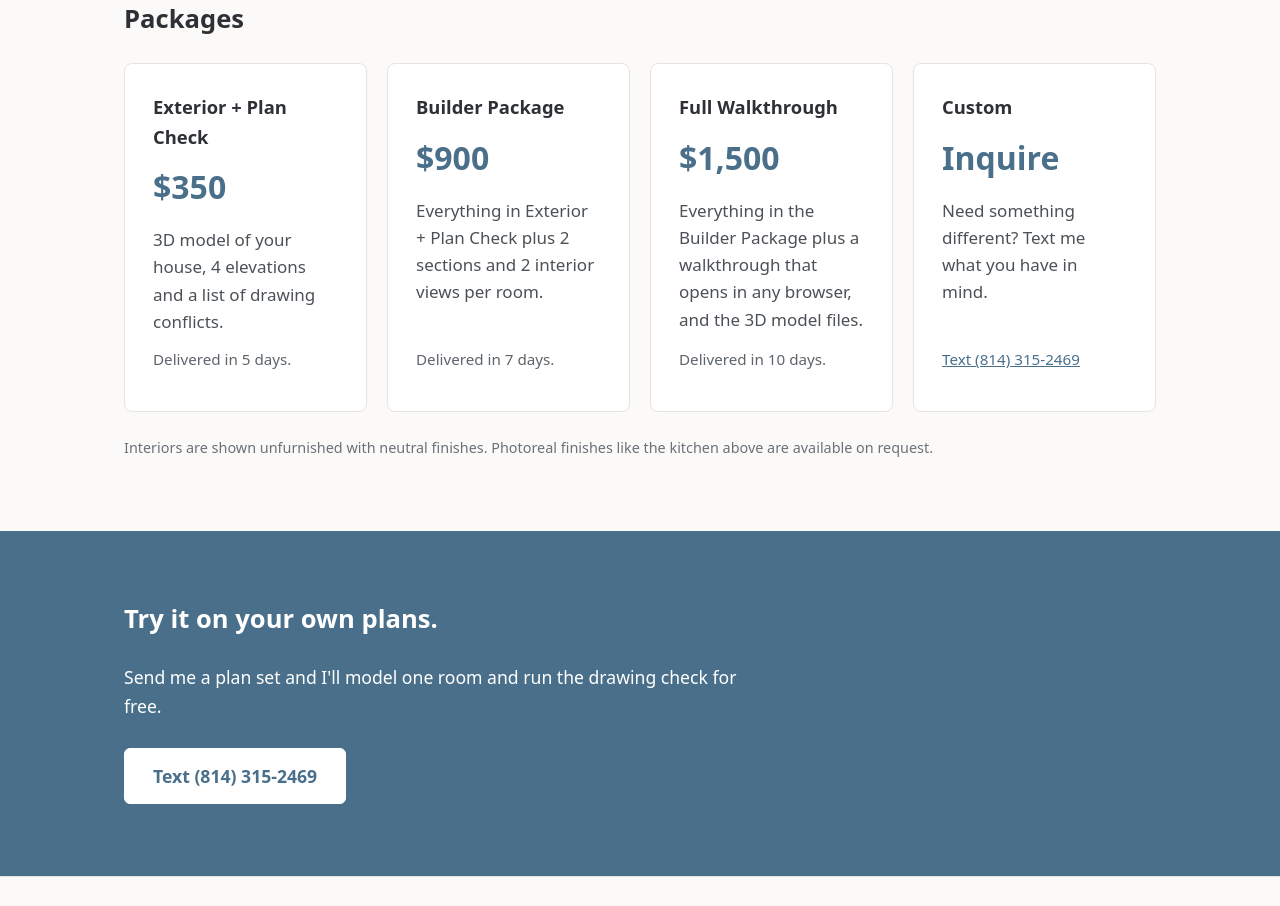
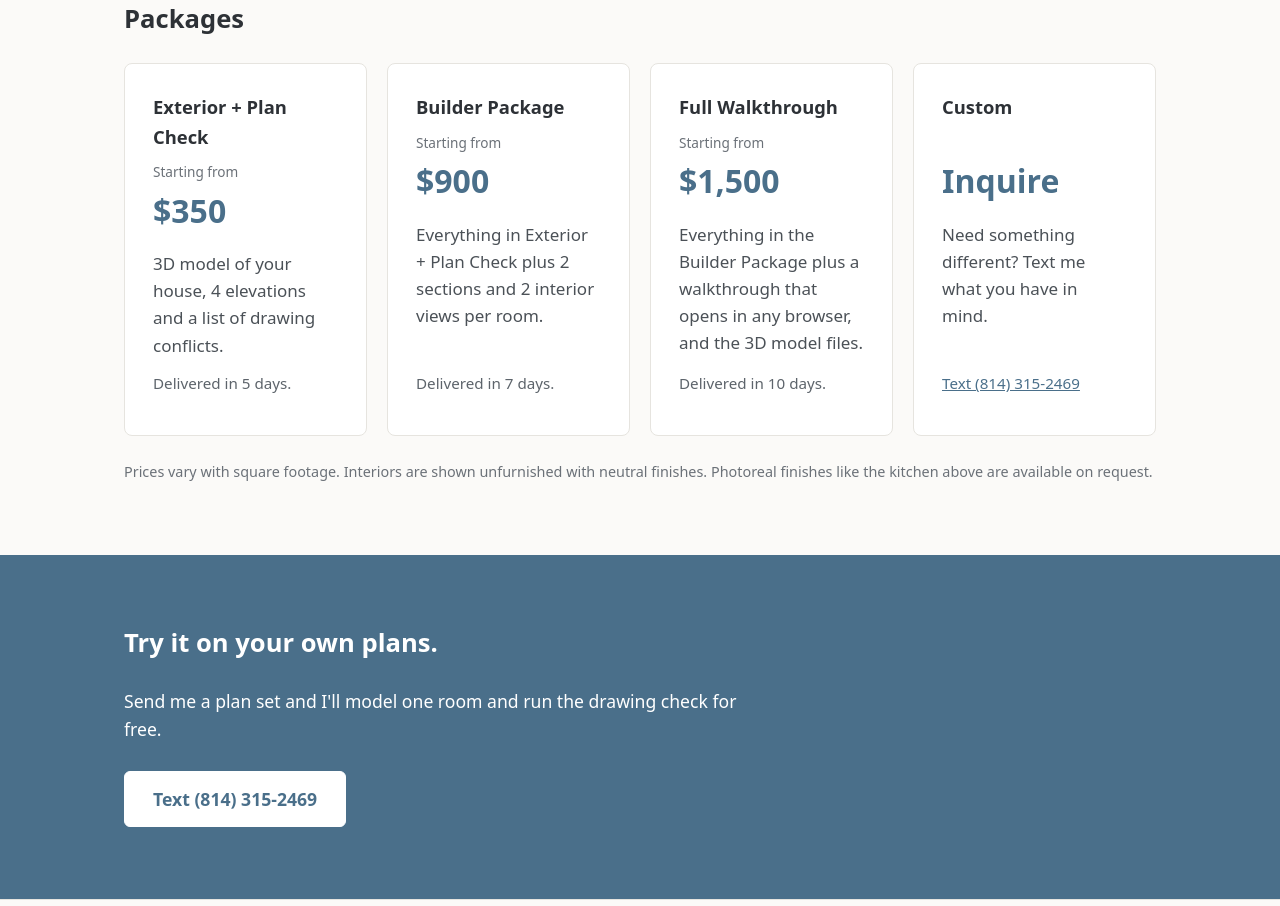
Before and after one commit to Thunda10/walkthrough, a plain HTML site: page index.html in a window 1280 px wide. Shown: the part 2850-3756 px from the top of the page. Drawn offline with Linux system fonts and the light colour scheme.

Commit message:
Starting-from pricing

```diff
--- a/index.html
+++ b/index.html
@@ -119,6 +119,7 @@
   }
   .card h3 { margin: 0; font-size: 1.15rem; font-weight: 600; }
   .price { margin: 10px 0 14px; font-size: 2rem; font-weight: 600; color: #4a6f8a; }
+  .price .from { display: block; font-size: 0.85rem; font-weight: 400; color: #6b7178; margin-bottom: 2px; }
   .card p { margin: 0 0 12px; color: #4b5157; }
   .card .delivery { margin-top: auto; font-size: 0.95rem; color: #5d646b; }
   .fine { margin: 24px 0 0; font-size: 0.9rem; color: #6b7178; }
@@ -229,30 +230,30 @@
       <div class="cards">
         <article class="card">
           <h3>Exterior + Plan Check</h3>
-          <div class="price">$350</div>
+          <div class="price"><span class="from">Starting from</span>$350</div>
           <p>3D model of your house, 4 elevations and a list of drawing conflicts.</p>
           <p class="delivery">Delivered in 5 days.</p>
         </article>
         <article class="card">
           <h3>Builder Package</h3>
-          <div class="price">$900</div>
+          <div class="price"><span class="from">Starting from</span>$900</div>
           <p>Everything in Exterior + Plan Check plus 2 sections and 2 interior views per room.</p>
           <p class="delivery">Delivered in 7 days.</p>
         </article>
         <article class="card">
           <h3>Full Walkthrough</h3>
-          <div class="price">$1,500</div>
+          <div class="price"><span class="from">Starting from</span>$1,500</div>
           <p>Everything in the Builder Package plus a walkthrough that opens in any browser, and the 3D model files.</p>
           <p class="delivery">Delivered in 10 days.</p>
         </article>
         <article class="card">
           <h3>Custom</h3>
-          <div class="price">Inquire</div>
+          <div class="price"><span class="from" aria-hidden="true">&nbsp;</span>Inquire</div>
           <p>Need something different? Text me what you have in mind.</p>
           <p class="delivery"><a href="sms:+18143152469">Text (814) 315-2469</a></p>
         </article>
       </div>
-      <p class="fine">Interiors are shown unfurnished with neutral finishes. Photoreal finishes like the kitchen above are available on request.</p>
+      <p class="fine">Prices vary with square footage. Interiors are shown unfurnished with neutral finishes. Photoreal finishes like the kitchen above are available on request.</p>
     </div>
   </section>
 
```
